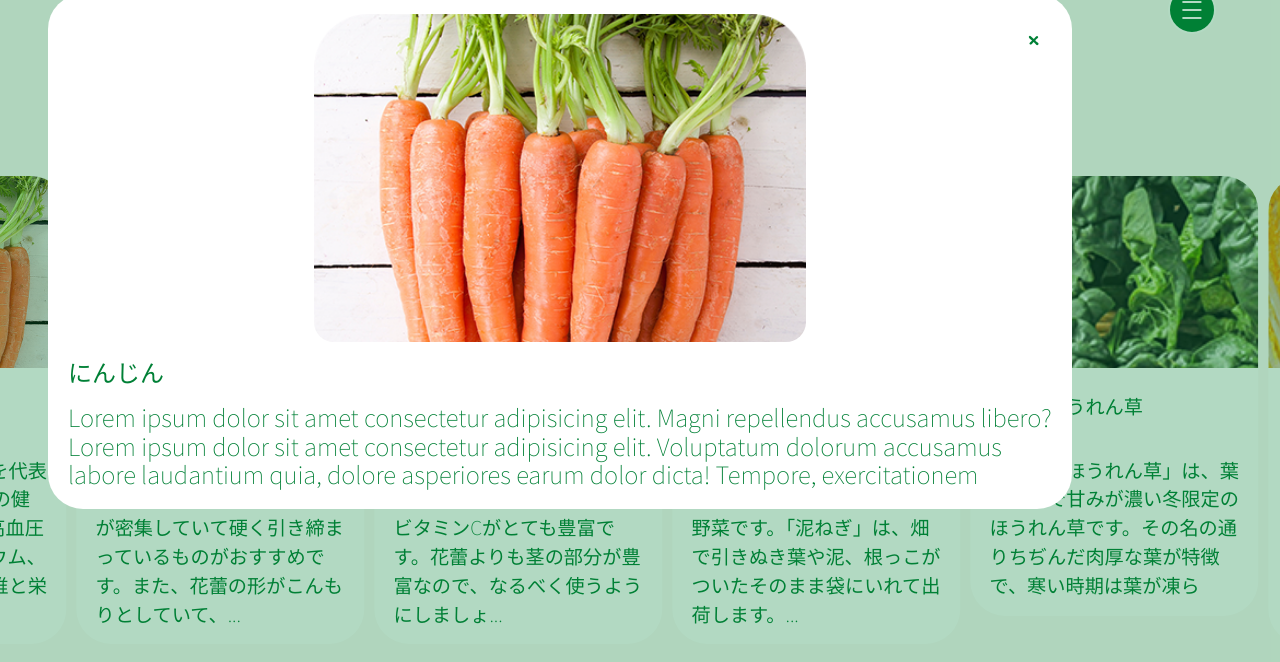
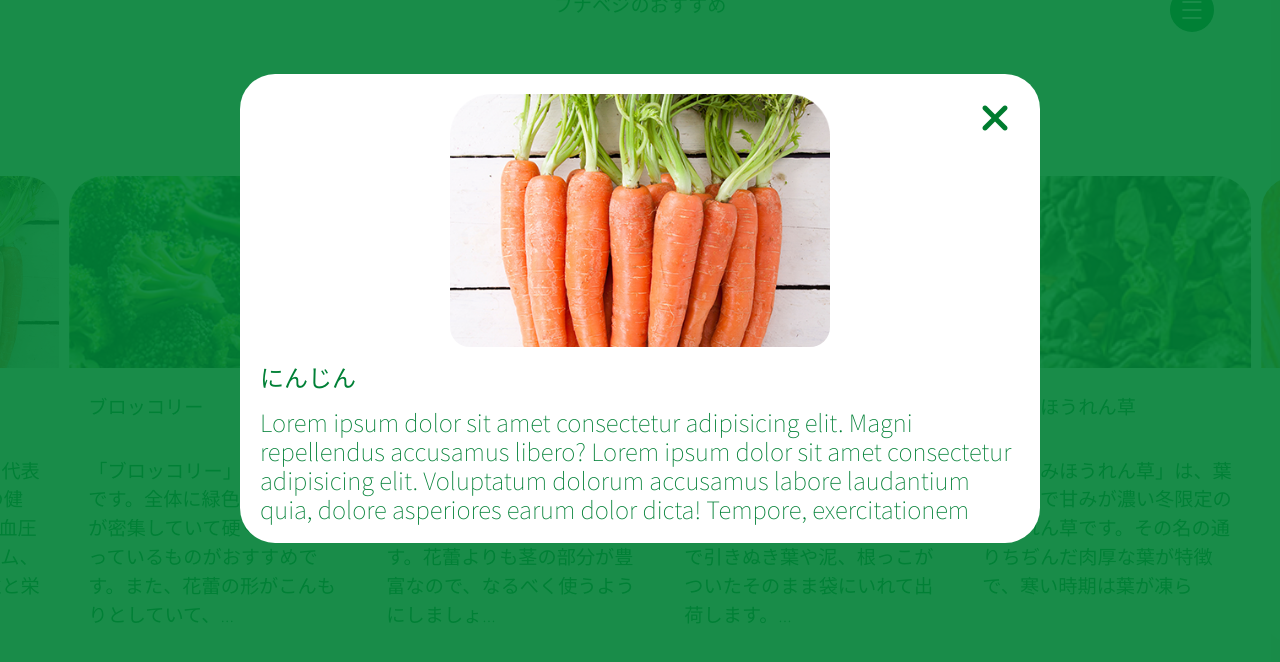
Before and after one commit to KatouProg/funavegi, a website: page index.html in a window 1280 px wide. Both pictures are taken after a click on the link 101 px from the left and 5630 px from the top of the page. Shown: the part 5284-5946 px from the top of the page. Drawn offline with Linux system fonts and the light colour scheme.

Commit message:
CSS - popup fixed

```diff
--- a/index.html
+++ b/index.html
@@ -348,7 +348,7 @@
 
         <div id="popup1" class="overlay">
             <div class="popup">
-                <a class="close" href="">&times;</a>
+                <a href="#!" class="close"><i class="fa-sharp fa-solid fa-xmark" style="color: #007c2f;"></i></a>
                 <div class="popup_content">
                     <img src="./img/photo-01 (Personnalisé).png" alt="" class="popup_img">
                     <div class="popup_desc">
@@ -361,7 +361,7 @@
 
         <div id="popup2" class="overlay">
             <div class="popup">
-                <a class="close" href="">&times;</a>
+                <a href="#!" class="close"><i class="fa-sharp fa-solid fa-xmark" style="color: #007c2f;"></i></a>
                 <div class="popup_content">
                     <img src="./img/photo-02.png" alt="" class="popup_img">
                     <div class="popup_desc">
@@ -374,7 +374,7 @@
 
         <div id="popup3" class="overlay">
             <div class="popup">
-                <a class="close" href="">&times;</a>
+                <a href="#!" class="close"><i class="fa-sharp fa-solid fa-xmark" style="color: #007c2f;"></i></a>
                 <div class="popup_content">
                     <img src="./img/photo-03 (Personnalisé).png" alt="" class="popup_img">
                     <div class="popup_desc">
@@ -387,7 +387,7 @@
 
         <div id="popup4" class="overlay">
             <div class="popup">
-                <a class="close" href="">&times;</a>
+                <a href="#!" class="close"><i class="fa-sharp fa-solid fa-xmark" style="color: #007c2f;"></i></a>
                 <div class="popup_content">
                     <img src="./img/photo-04 (Personnalisé).png" alt="" class="popup_img">
                     <div class="popup_desc">
@@ -400,7 +400,7 @@
 
         <div id="popup5" class="overlay">
             <div class="popup">
-                <a class="close" href="">&times;</a>
+                <a href="#!" class="close"><i class="fa-sharp fa-solid fa-xmark" style="color: #007c2f;"></i></a>
                 <div class="popup_content">
                     <img src="./img/photo-05 (Personnalisé).png" alt="" class="popup_img">
                     <div class="popup_desc">
@@ -413,7 +413,7 @@
 
         <div id="popup6" class="overlay">
             <div class="popup">
-                <a class="close" href="">&times;</a>
+                <a href="#!" class="close"><i class="fa-sharp fa-solid fa-xmark" style="color: #007c2f;"></i></a>
                 <div class="popup_content">
                     <img src="./img/photo-06 (Personnalisé).png" alt="" class="popup_img">
                     <div class="popup_desc">
--- a/sass/components/_popup.scss
+++ b/sass/components/_popup.scss
@@ -4,7 +4,7 @@
     bottom: 0;
     left: 0;
     right: 0;
-    background: rgb(0, 128, 54, 0.3);
+    background: rgb(0, 128, 54, 0.9);
     transition: opacity 500ms;
     visibility: hidden;
     opacity: 0;
@@ -22,14 +22,23 @@
     align-items: center;
   }
 
+  .close {
+    position: absolute;
+    top: 14px;
+    right: 16px;
+    font-size: 24px;
+    cursor: pointer;
+  }
+
   .popup {
-    margin: 3rem;
     padding: 20px;
     background: #fff;
     border-radius: 35px;
-    width: 80%;
+    width: 50rem;
+    margin-left: auto;
+    margin-right: auto;
+    margin-top: 10%;
     position: relative;
-    transition: all 5s ease-in-out;
     z-index: 9999;
   }
 
```
Also changed, not shown: public/css/style.css, 1 other file.
